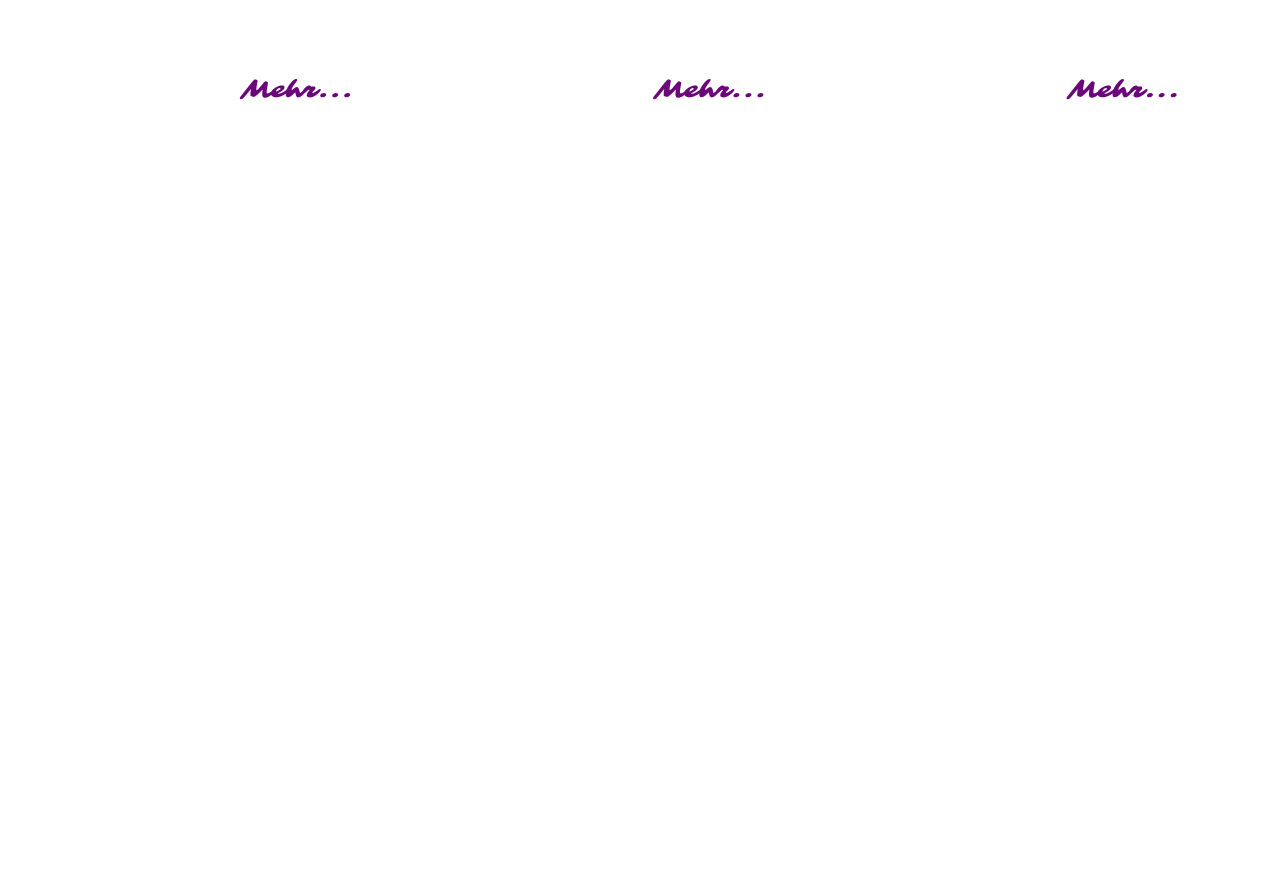
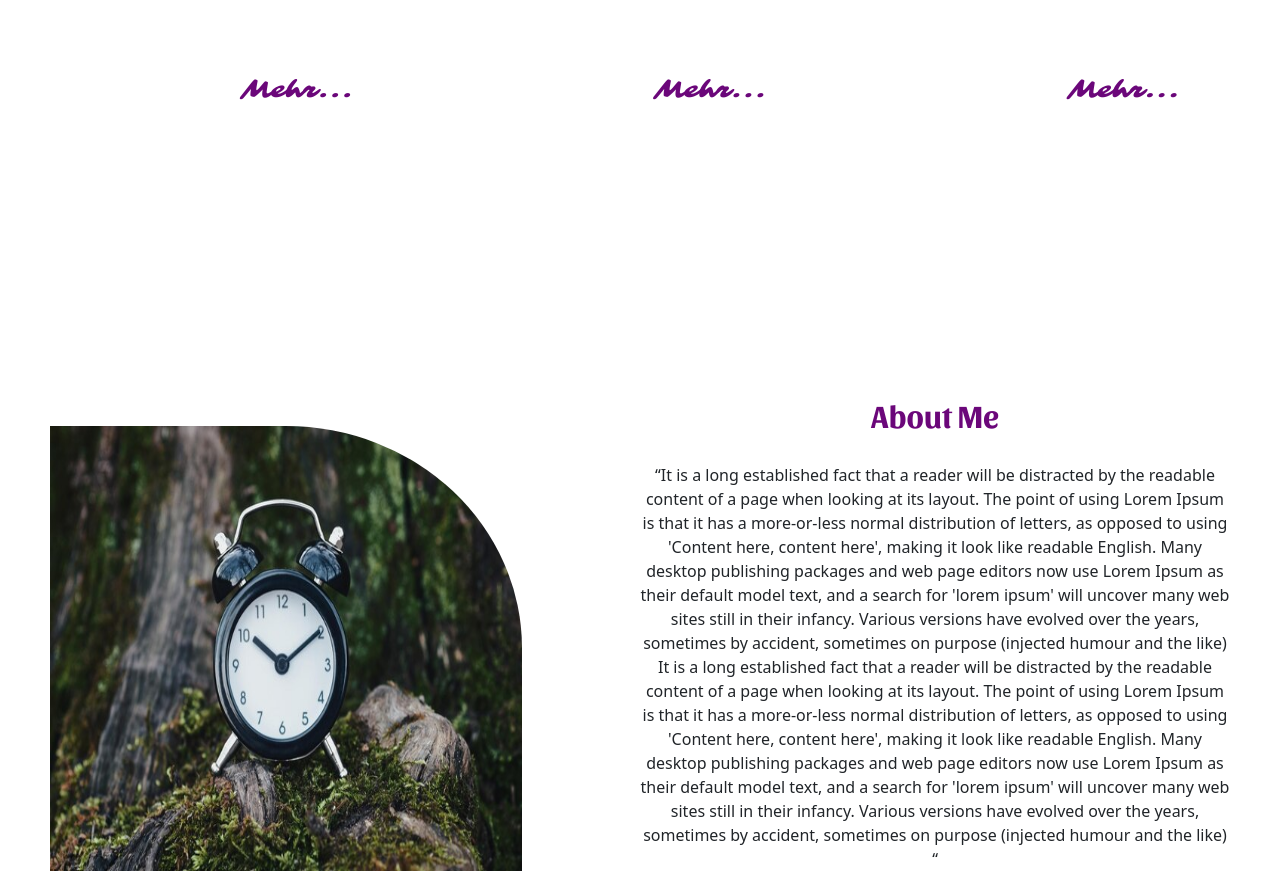
Before and after one commit to rh-pr/mira-coaching, a React (Vite) app in the folder client/: page /home in a window 1280 px wide. Shown: the part 1320-2207 px from the top of the page. Before the commit the page ends 1446 px from the top, so only its background shows below. Built offline with nearby package versions, Linux system fonts and the light colour scheme.

Commit message:
placeholder aboutMe section

```diff
--- /dev/null
+++ b/client/src/components/home/AboutMe.tsx
@@ -0,0 +1,31 @@
+
+import clock from '../../assets/img/aboutMe.jpg';
+
+function AboutMe() {
+  return (
+    <div className='aboutMe'>
+      <figure>
+        <img src={clock} alt="aboutMe" />
+      </figure>
+      <div className='info'>
+        <h3>About Me</h3>
+        <p>“It is a long established fact that a reader will be distracted by the readable content
+             of a page when looking at its layout. The point of using Lorem Ipsum is that it has a
+              more-or-less normal distribution of letters, as opposed to using 'Content here, content here',
+               making it look like readable English. Many desktop publishing packages and web page editors
+               now use Lorem Ipsum as their default model text, and a search for 'lorem ipsum' will uncover
+               many web sites still in their infancy. Various versions have evolved over the years, sometimes
+                by accident, sometimes on purpose (injected humour and the like) <br />
+        It is a long established fact that a reader will be distracted by the readable content of a page when
+         looking at its layout. The point of using Lorem Ipsum is that it has a more-or-less normal
+         distribution of letters, as opposed to using 'Content here, content here', making it look like
+         readable English. Many desktop publishing packages and web page editors now use Lorem Ipsum as their
+          default model text, and a search for 'lorem ipsum' will uncover many web sites still in their
+          infancy. Various versions have evolved over the years, sometimes by accident, sometimes on purpose
+           (injected humour and the like) “</p>
+      </div>
+    </div>
+  )
+}
+
+export default AboutMe
--- a/client/src/components/home/Home.scss
+++ b/client/src/components/home/Home.scss
@@ -210,6 +210,44 @@
 }
 
 
+.aboutMe {
+    width: 100%;
+    display: flex;
+    justify-content: space-between;
+    padding: 100px 30px 0 30px;
+    // gap: 20px;
+
+    figure {
+        width: 40%;
+        height: auto;
+
+        img {
+            width: 100%;
+            height: 100%;
+            border-top-right-radius: 50%;
+        }
+    }
+
+    .info {
+        width: 50%;
+
+        h3 {
+            width: 100%;
+            text-align: center;
+            color: $base-text-color;
+            font-size: 1.3rem;
+            font-family: $base-font-headers, sans-serif;
+            font-weight: bold;
+            padding-bottom: 20px;
+        }
+
+        p {
+            font-size: 0.5rem;
+            text-align: center
+        };
+    }
+}
+
 @media (min-width: 768px){
     .main {
         height:  auto;
@@ -290,6 +328,31 @@
         }
        }
     }
+
+    .aboutMe {
+
+        padding: 100px 30px 0 30px;
+        // gap: 20px;
+
+        figure {
+            width: 40%;
+        }
+
+        .info {
+            width: 50%;
+
+            h3 {
+                width: 100%;
+
+                font-size: 1.6rem;
+            }
+
+            p {
+                font-size: 1rem;
+            };
+        }
+    }
+
 }
 
 
@@ -388,4 +451,29 @@
        }
        }
     }
+
+
+    .aboutMe {
+
+        padding: 300px 50px 0 50px;
+        // gap: 20px;
+
+        figure {
+            width: 40%;
+        }
+
+        .info {
+            width: 50%;
+
+            h3 {
+                width: 100%;
+                font-size: 2rem;
+                margin-top: -30px;
+            }
+
+            p {
+                font-size: 1rem;
+            };
+        }
+    }
 }
--- a/client/src/pages/Home.tsx
+++ b/client/src/pages/Home.tsx
@@ -1,12 +1,14 @@
 import Main from "../components/home/Main"
 import '../components/home/Home.scss';
 import Offers from "../components/home/Offers";
+import AboutMe from "../components/home/AboutMe";
 
 function Home() {
   return (
     <div className='home' lang="de">
       <Main />
       <Offers />
+      <AboutMe />
     </div>
   )
 }
```
